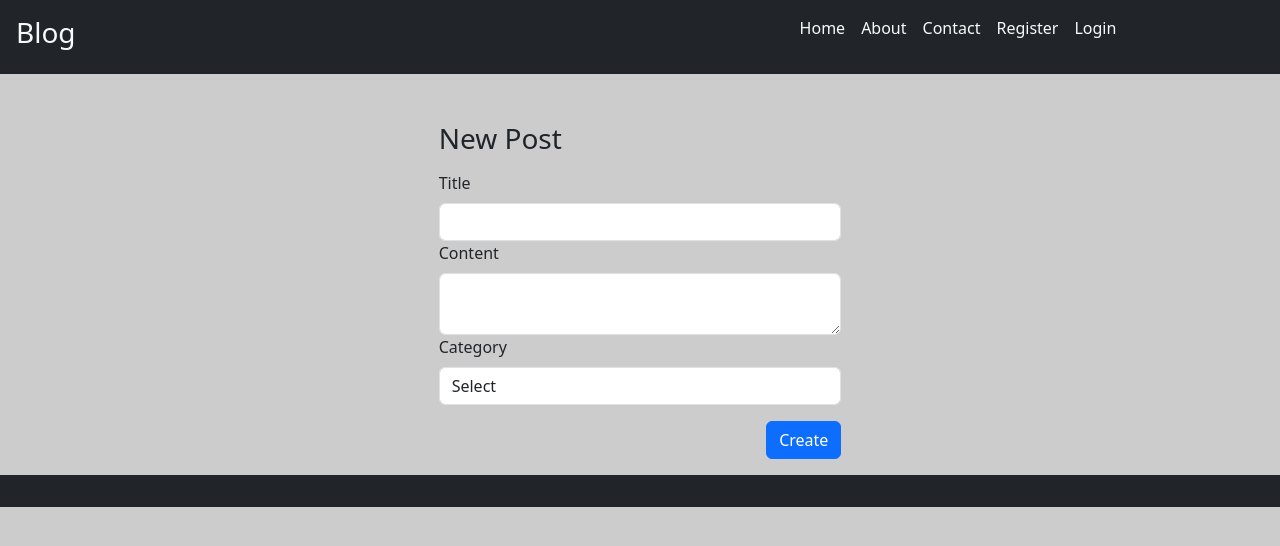
After one commit to jayapradaap/blog_application, a Django app: template blog/templates/new_post.html in a window 1280 px wide. The commit adds this page. Shown: the top 546 px of the page. Run offline with Django 5.2, Linux system fonts and the light colour scheme; the template is opened without the code that fills it, so the values that code supplies are empty; some libraries are stand-ins or nearby versions.

Commit message:
The latest updates of 21.03.2025

```diff
--- a/blog/templates/dashboard.html
+++ b/blog/templates/dashboard.html
@@ -23,7 +23,7 @@
         <div class="row">
           <h2 class="mt-3">{{title}}</h2>
           <div class="d-flex justify-content-center">
-              <a href="/newpost" class="btn btn-success">New Post</a>
+              <a href="{% url 'blog:new_post' %}" class="btn btn-success">New Post</a>
           </div>
         </div>
         <div class="row m-3">
--- a/blog/templates/includes/errors.html
+++ b/blog/templates/includes/errors.html
@@ -1,6 +1,6 @@
 <!--Field Errors-->
 {% for field in form %}
-<div class="col-12">
+<div class="alert {% if error.tags == 'success' %} alert-success {% else %} alert-danger {% endif %}">
     {% if field.errors %}
     <span class="fw-bold">{{ field.label_tag }}</span>
     {% for error in field.errors %}
--- /dev/null
+++ b/blog/templates/new_post.html
@@ -0,0 +1,45 @@
+{% extends "base.html" %}
+{% block content %}
+    <div class="container-fluid">
+        <div class="row d-flex justify-content-center mt-5">
+            <div class="col-4">
+                <h3>New Post</h3>
+                <div class="">
+                    <!-- Error messages -->
+                    {% include "includes/errors.html" %}
+                </div>
+
+                <div class="my-3">
+                    <form method="post">
+                        {% csrf_token %}
+                        <div class="form-group">
+                            <label for="title" class="form-label">Title</label>
+                            <input type="text" class="form-control" name="title" id="title" value="">
+                        </div>
+
+                        <div class="form-group">
+                            <label for="content" class="form-label">Content</label>
+                            <textarea class="form-control" id="content" name="content"></textarea>
+                        </div>
+
+                        <div class="form-group">
+                            <label for="category" class="form-label">Category</label>
+                            <select class="form-control" id="category" name="category">
+                                <option value="">Select</option>
+                                {% if categories %}
+                                    {% for category in categories %}
+                                        <option value="{{category.id}}">{{category.name}}</option>
+                                    {% endfor %}
+                                {% endif %}
+                            </select>
+                        </div>
+
+                        <div class="my-3 d-flex justify-content-end">
+                            <button type="submit" class="btn btn-primary">Create</button>
+                        </div>
+                    </form>
+                </div>
+            </div>
+        </div>
+    </div>
+{% endblock %}
--- a/blog/urls.py
+++ b/blog/urls.py
@@ -16,5 +16,6 @@ urlpatterns = [
     path("logout",views.logout,name="logout"),
     path("forgot_password",views.forgot_password,name="forgot_password"),
     path("reset_password/<uidb64>/<token>",views.reset_password,name="reset_password"),
+    path('new_post',views.new_post,name="new_post"),
 
 ]
```
Also changed, not shown: blog/forms.py (+31 -0 lines), blog/views.py (+12 -2 lines).
